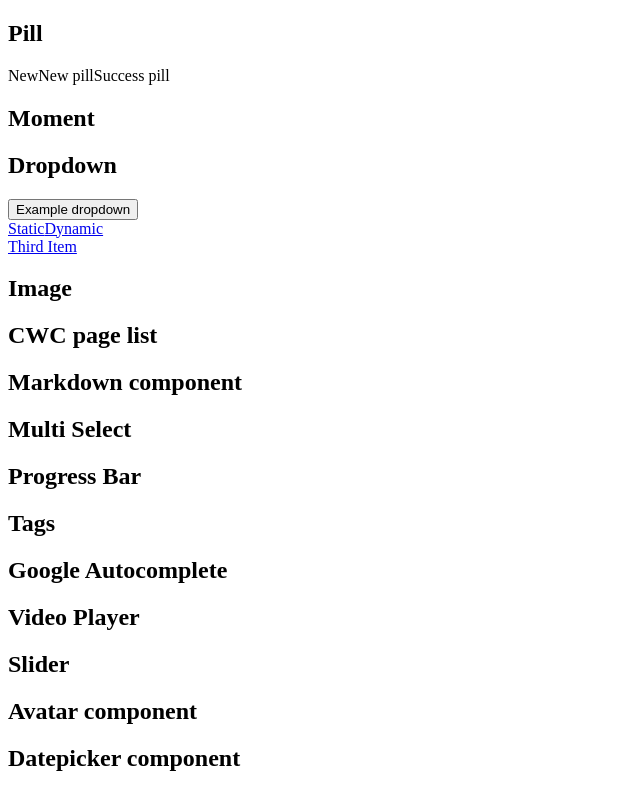
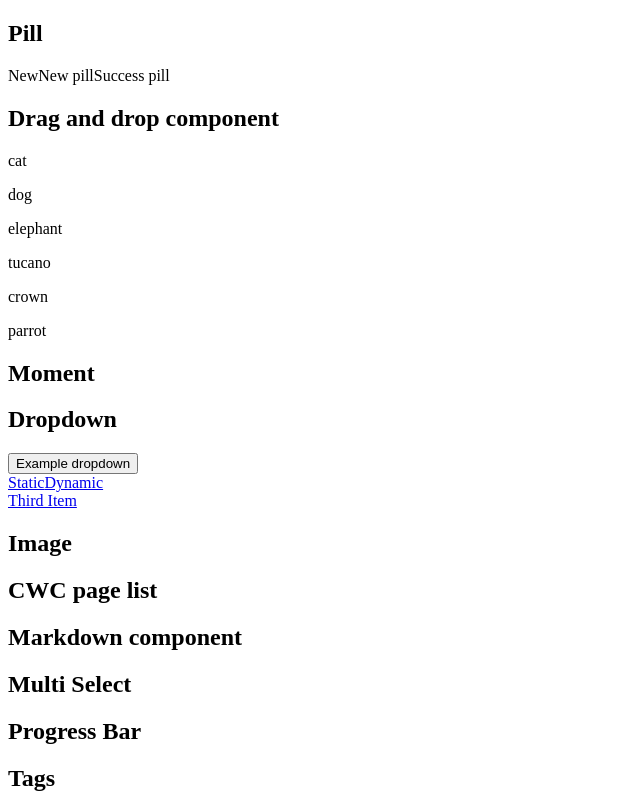
Before and after one commit to Uiseguys/uilib-integration-test, an Angular app: page / in a window 1280 px wide. Shown: the top 794 px of the page, without its empty margins (0-640 px from the left). Built offline with nearby package versions, Linux system fonts and the light colour scheme.

Commit message:
Integration successfull

```diff
--- a/src/app/app.component.html
+++ b/src/app/app.component.html
@@ -54,6 +54,36 @@
 
             <!-- <h2 class="page-header">Breadcrumbs</h2>
             <scb-breadcrumb [items]="breadcrumbItems"></scb-breadcrumb> -->
+
+            <h2 class="page-header">Drag and drop component</h2>
+
+            <cwc-dnd [rows]="['#animals', '#birds']" class="row">
+                <div id="animals" class="col-5 offset-col-1">
+                  <div class="column card p-2">
+                    <p>cat</p>
+                  </div>
+                  <div class="column card p-2">
+                    <p>dog</p>
+                  </div>
+                  <div class="column card p-2">
+                    <p>elephant</p>
+                  </div>
+                </div>
+                <div id="birds" class="col-5 offset-col-1">
+                  <div class="column card p-2">
+                    <p>tucano</p>
+                  </div>
+                  <div class="column card p-2">
+                    <p>crown</p>
+                  </div>
+                  <div class="column card p-2">
+                    <p>parrot</p>
+                  </div>
+                </div>
+                </cwc-dnd>
+
+
+
 
             <h2 class="page-header">Moment</h2>
             <cwc-moment duration="123412341234123" unit="seconds"></cwc-moment>
```
Also changed, not shown: 1 other file (tests, documents, lock files or other folders).
